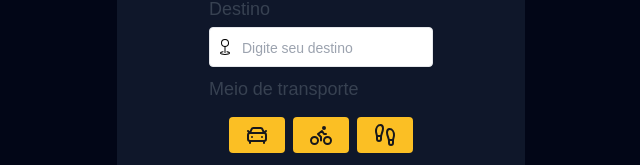
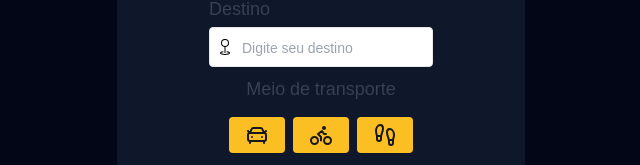
Before and after one commit to lurickardo/graphhopper-api, a Next.js app: page / in a window 1280 px wide. Shown: the part 441-606 px from the top of the page, without its empty margins (319-959 px from the left). Built offline with nearby package versions, Linux system fonts and the light colour scheme; no server answers.

Commit message:
fix: centralize transports

```diff
--- a/src/pages/index.tsx
+++ b/src/pages/index.tsx
@@ -191,7 +191,7 @@ export default function Home() {
             </div>
             <label
               htmlFor="input-size"
-              className="block text-lg font-medium text-gray-700 dark:text-gray-100"
+              className="text-center block text-lg font-medium text-gray-700 dark:text-gray-100"
             >
               Meio de transporte
             </label>
```
